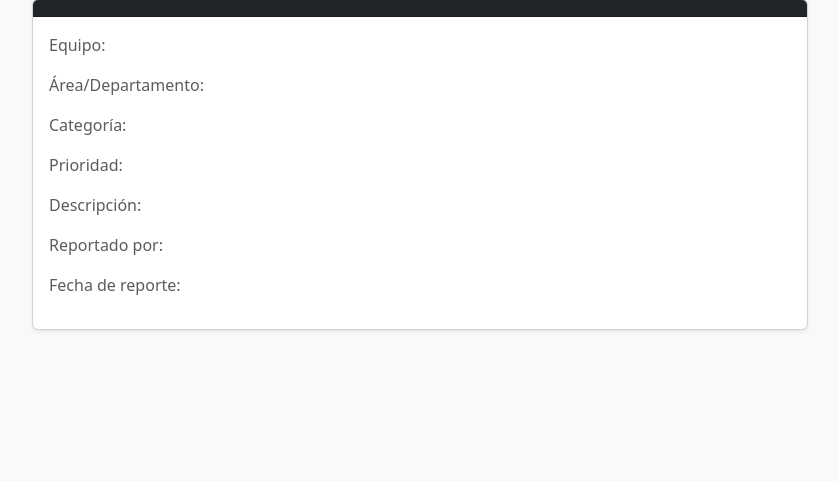
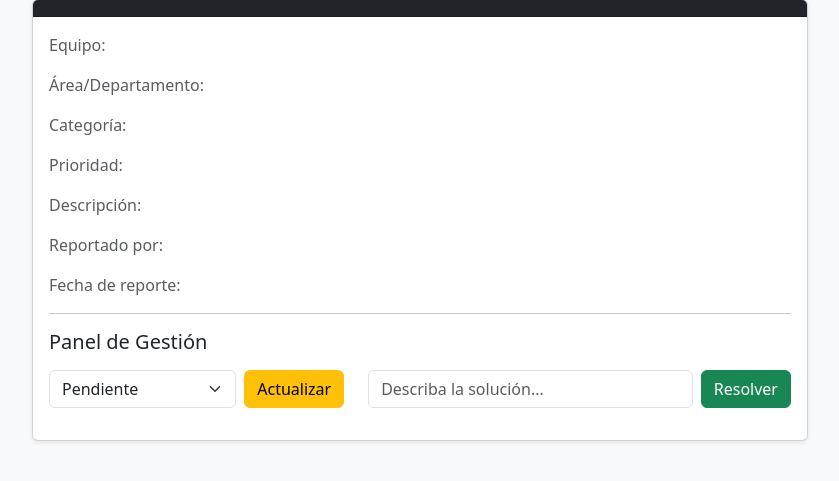
Before and after one commit to zayfer-ux/Localdesk-lite, a Flask app: template templates/detalle.html in a window 1280 px wide. Shown: the part 119-600 px from the top of the page, without its empty margins (220-1059 px from the left). Run offline with Flask 3, Linux system fonts and the light colour scheme; the template is opened without the code that fills it, so the values that code supplies are empty.

Commit message:
feat : agregar actualizacion de estados y resolucion en web

```diff
--- a/app.py
+++ b/app.py
@@ -79,5 +79,34 @@ def ver_detalle(id):
     except Exception as e:
         return f"<h1>Error al conectar con la base de datos: {e}</h1>"
 
+# Ruta 4: Actualizar el estado a Pendiente o En revisión
+@app.route('/actualizar_estado/<int:id>', methods=['POST'])
+def actualizar_estado(id):
+    nuevo_estado = request.form['nuevo_estado']
+    try:
+        cliente = libsql_client.create_client_sync(url=url, auth_token=token)
+        cliente.execute("UPDATE incidencias SET estado = ? WHERE id = ?", (nuevo_estado, id))
+        cliente.close()
+    except Exception as e:
+        print(f"Error al actualizar estado: {e}")
+
+    return redirect(url_for('ver_detalle', id=id))
+
+# Ruta 5: Registrar solución y marcar como Resuelta
+@app.route('/resolver/<int:id>', methods=['POST'])
+def resolver_incidencia(id):
+    solucion = request.form['solucion']
+    fecha_solucion = datetime.now().strftime("%Y-%m-%d %H:%M:%S")
+
+    try:
+        cliente = libsql_client.create_client_sync(url=url, auth_token=token)
+        sql = "UPDATE incidencias SET solucion = ?, estado = 'Resuelta', fecha_solucion = ? WHERE id = ?"
+        cliente.execute(sql, (solucion, fecha_solucion, id))
+        cliente.close()
+    except Exception as e:
+        print(f"Error al resolver incidencia: {e}")
+
+    return redirect(url_for('ver_detalle', id=id))
+
 if __name__ == '__main__':
     app.run(debug=True)
--- a/templates/detalle.html
+++ b/templates/detalle.html
@@ -17,8 +17,8 @@
 
         <div class="card shadow-sm mb-4">
             <div class="card-header bg-dark text-white d-flex justify-content-between align-items-center">
-                <h5 class="mb-0">{{ incidencia[1] }}</h5> <!-- Título -->
-                <span class="badge bg-light text-dark fs-6">{{ incidencia[7] }}</span> <!-- Estado -->
+                <h5 class="mb-0">{{ incidencia[1] }}</h5>
+                <span class="badge bg-light text-dark fs-6">{{ incidencia[7] }}</span>
             </div>
             <div class="card-body">
                 <div class="row mb-3">
@@ -50,7 +50,7 @@
                     <div class="col-sm-8">{{ incidencia[10] }}</div>
                 </div>
 
-                <!-- Si hay solución, mostrarla -->
+                <!-- Si ESTÁ resuelta, mostrar la solución -->
                 {% if incidencia[9] %}
                 <hr>
                 <div class="row mb-3">
@@ -61,6 +61,33 @@
                     <div class="col-sm-4 text-muted">Fecha de solución:</div>
                     <div class="col-sm-8">{{ incidencia[11] }}</div>
                 </div>
+
+                <!-- Si NO está resuelta, mostrar panel de gestión -->
+                {% else %}
+                <hr>
+                <h5 class="mb-3">Panel de Gestión</h5>
+                <div class="row">
+                    <!-- Cambiar Estado -->
+                    <div class="col-md-5 mb-3">
+                        <form action="/actualizar_estado/{{ incidencia[0] }}" method="POST" class="d-flex gap-2">
+                            <select name="nuevo_estado" class="form-select">
+                                <option value="Pendiente" {% if incidencia[7]=='Pendiente' %}selected{% endif %}>
+                                    Pendiente</option>
+                                <option value="En revisión" {% if incidencia[7]=='En revisión' %}selected{% endif %}>En
+                                    revisión</option>
+                            </select>
+                            <button type="submit" class="btn btn-warning">Actualizar</button>
+                        </form>
+                    </div>
+                    <!-- Registrar Solución -->
+                    <div class="col-md-7">
+                        <form action="/resolver/{{ incidencia[0] }}" method="POST" class="d-flex gap-2">
+                            <input type="text" name="solucion" class="form-control"
+                                placeholder="Describa la solución..." required>
+                            <button type="submit" class="btn btn-success">Resolver</button>
+                        </form>
+                    </div>
+                </div>
                 {% endif %}
             </div>
         </div>
```
